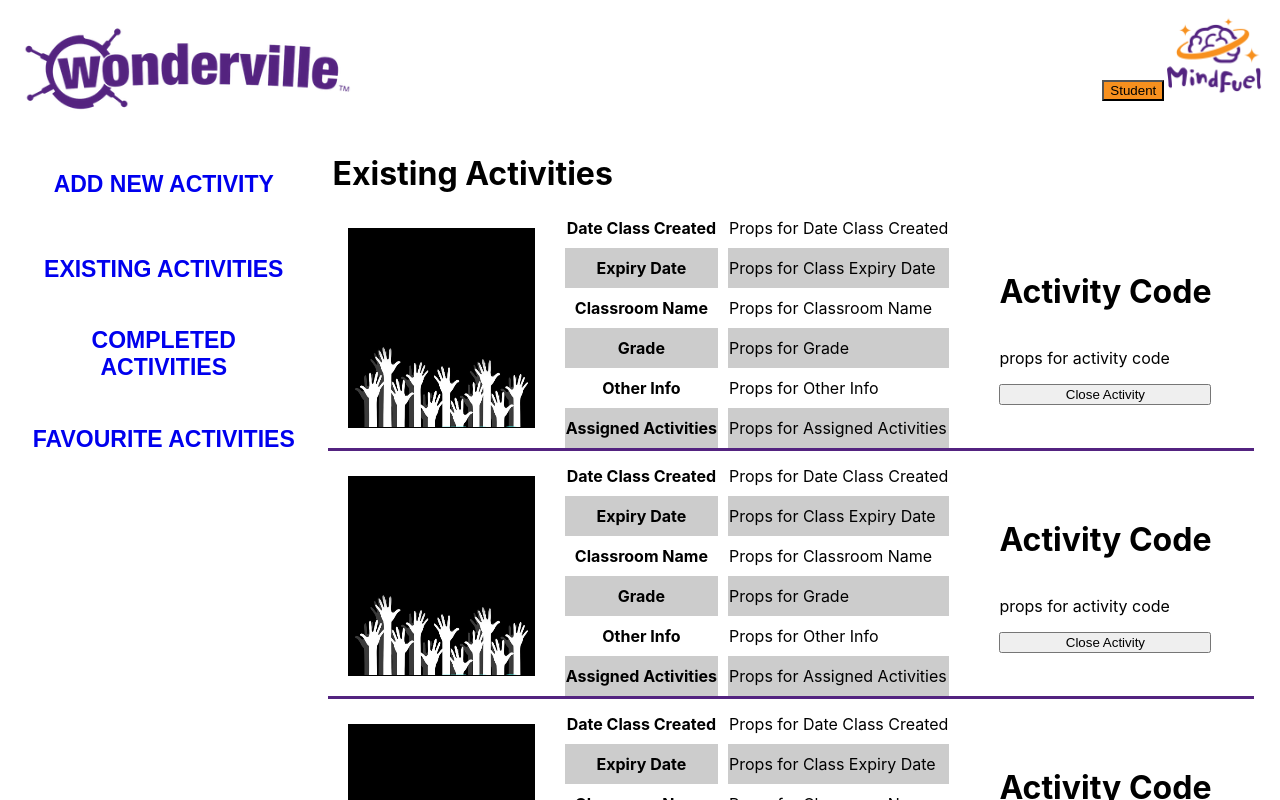
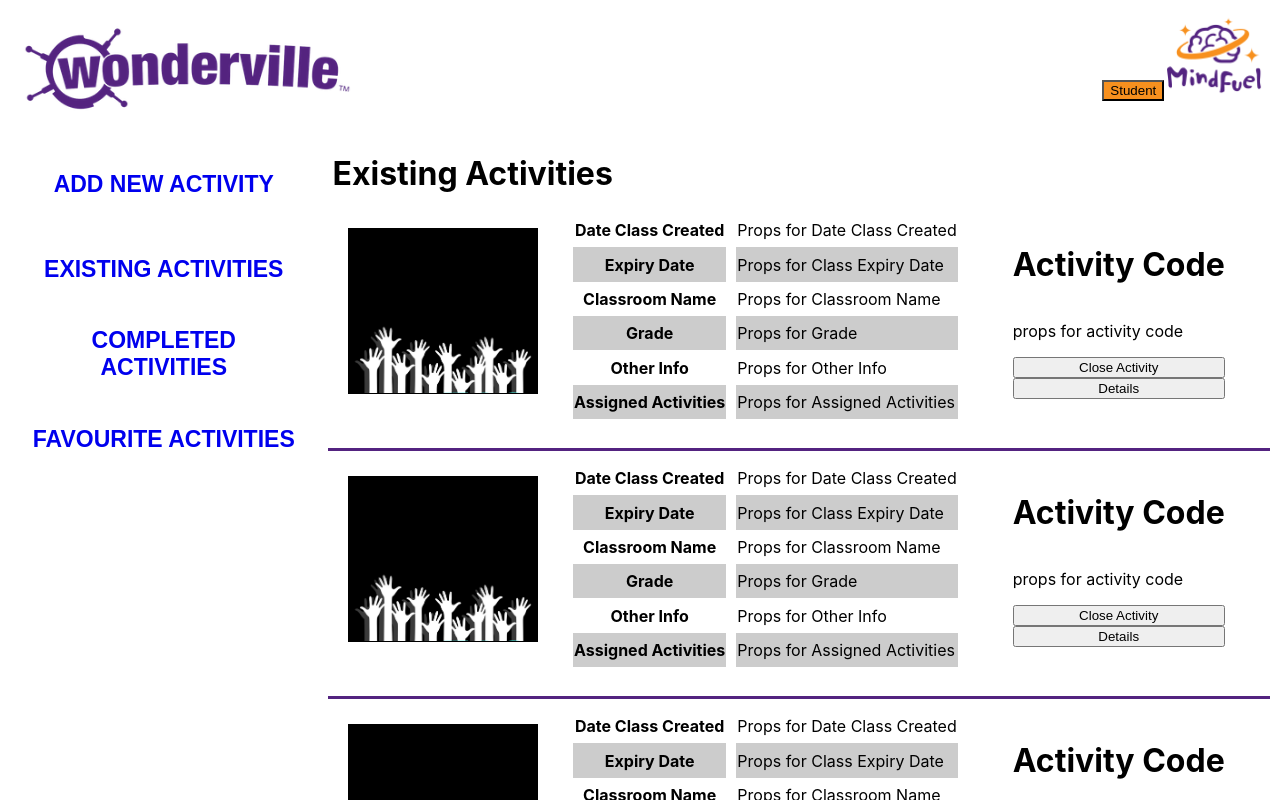
Before and after one commit to ninaderi/BrainStems, a React (Create React App) app in the folder brainstems-FE/: page /existingactivities in a window 1280 px wide. Shown: the top 800 px of the page. Built offline with nearby package versions, Linux system fonts and the light colour scheme.

Commit message:
updated activities card

```diff
--- a/brainstems-FE/src/Components/ActivitiesCard.js
+++ b/brainstems-FE/src/Components/ActivitiesCard.js
@@ -4,10 +4,25 @@ import vol from "../images/vol.jpg"
 
 class ActivitiesCard extends Component {
 
+
+constructor() {
+    super()
+    this.state = {
+        displayDetails: false,
+    }
+
+}
+handleClick = () => {
+    this.state.displayDetails
+    ? this.setState({displayDetails: false})
+    : this.setState({displayDetails: true})
+}
+
 render() {
 
     return (
         <div className = "activityDiv">
+        <div className = "topSection">
             <img id="activityImage" src = {vol} alt = "Picture of Activity" />
             <div className = "textField">
                 <table>
@@ -43,9 +58,48 @@ render() {
                 <h1>Activity Code</h1>
                 <p>{"props for activity code"}</p>
                 <button className = "button">Close Activity</button>
+                {this.state.displayDetails
+                ?  <button className = "button" onClick = {this.handleClick}>Close Details</button>
+                :<button className = "button" onClick = {this.handleClick}>Details</button>
+                }
             </div>
+            </div>
+       {this.state.displayDetails ?
 
+       <div className = "detailsTable">
 
+        <h1>List of Students Assigned To this Activity</h1>
+
+        <table>
+                    <tbody>
+
+                        <tr>
+                            <th>Student Name</th>
+                            <th>Date Assigned</th>
+                            <th>Date Closed</th>
+                            <th>Progress</th>
+                            <th>More Info</th>
+                        </tr>
+                        <tr>
+                            <td>Student 1</td>
+                            <td>2019-06-01</td>
+                            <td>2019-06-03</td>
+                            <td>99%</td>
+                            <td>Info</td>
+                        </tr>
+                        <tr>
+                            <td>Student 2</td>
+                            <td>2019-06-01</td>
+                            <td>2019-06-03</td>
+                            <td>45%</td>
+                            <td>Info</td>
+                        </tr>
+                    </tbody>
+                </table>
+
+        </div>
+        : null
+       }
         </div>
     )
 
--- a/brainstems-FE/src/Components/activitiesCard.css
+++ b/brainstems-FE/src/Components/activitiesCard.css
@@ -1,9 +1,9 @@
 .activityDiv {
     background-color:  white;
     border-bottom: 3px solid #532380;
-    height: 30%;
+    min-height: 30%;
     display: flex;
-    flex-direction: row;
+    flex-direction: column;
     margin: 5px;
 }
 
@@ -16,6 +16,7 @@
 table {
     height: 100%;
     border-spacing: 10px 0px;
+    margin: 5px;
 }
 
 tr:nth-child(even) {background: #CCC;}
@@ -31,3 +32,8 @@ tr:nth-child(odd) {background: #FFF;}
 .button {
     max-width: 100px;
 }
+
+.topSection{
+display: flex;
+flex-direction: row;
+}
```
Also changed, not shown: brainstems-FE/src/Components/students.js (added).
